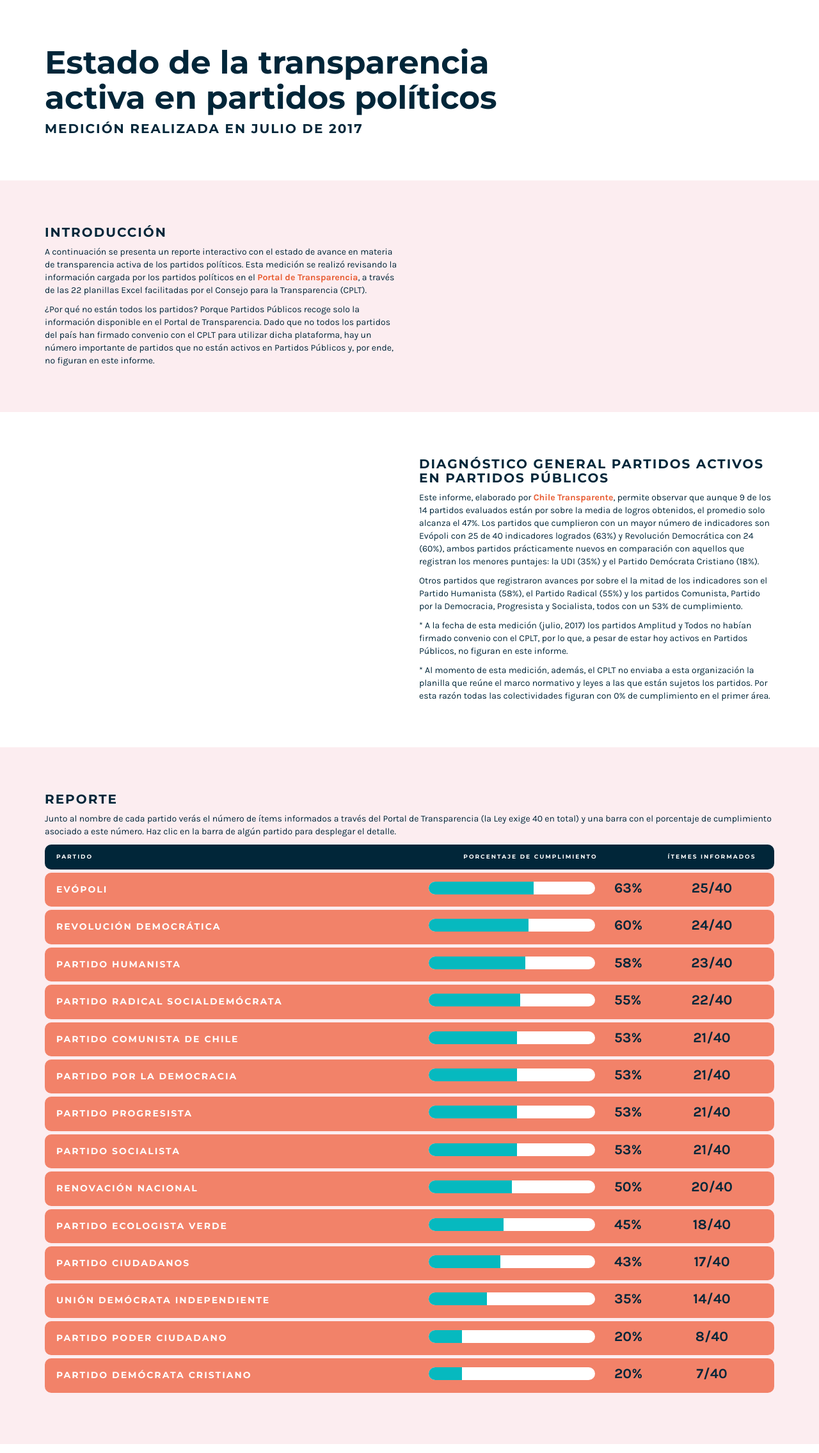
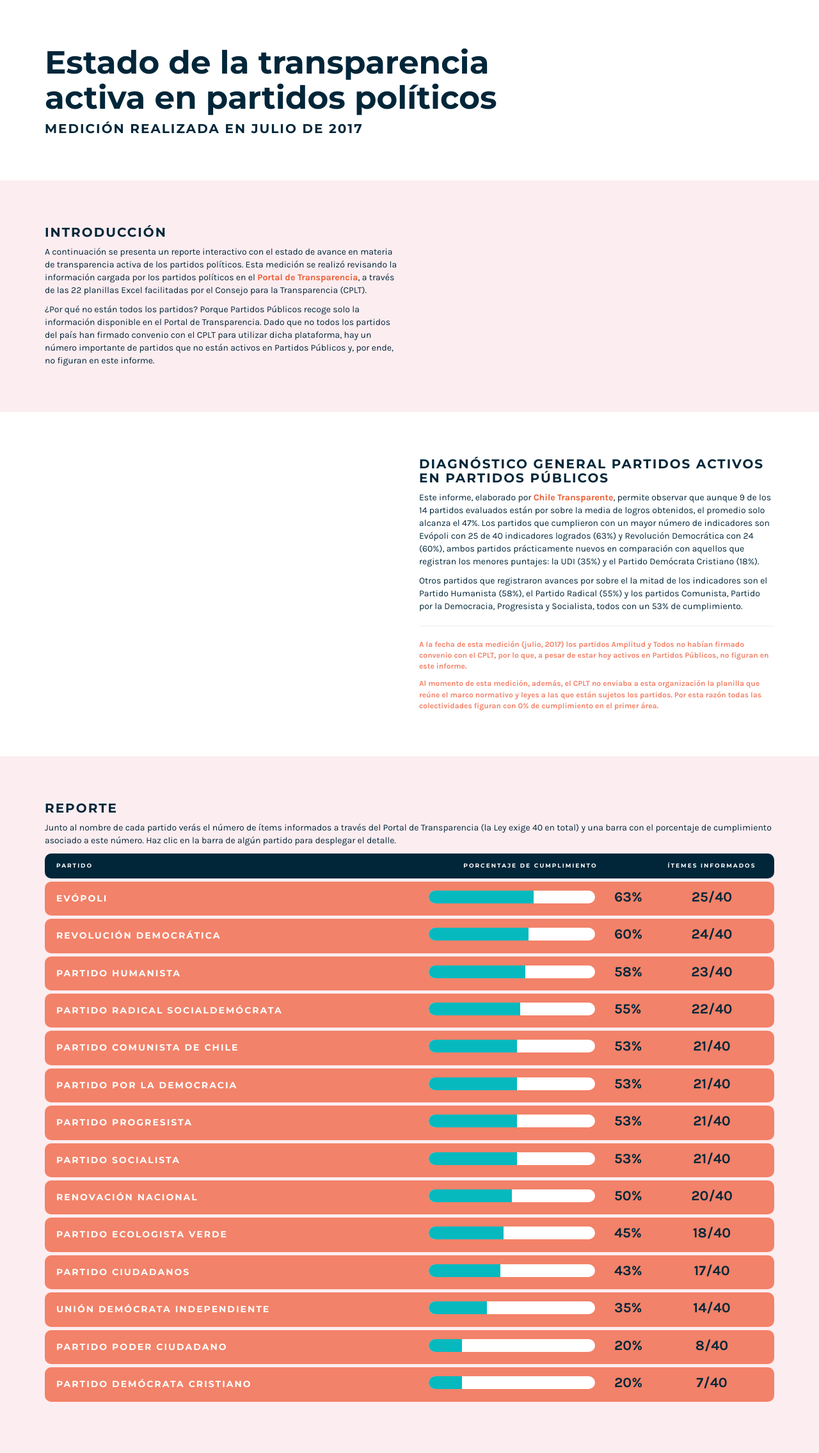
Before and after one commit to ciudadanointeligente/reportes, a Jekyll site: the page built from report.html, in a window 1280 px wide. Shown: the whole page at 64% size. Built offline with Jekyll 4.4.1, drawn with Linux system fonts in a browser that asks for light colours; nearby versions of some CDN libraries.

Commit message:
Small text

```diff
--- a/assets/css/report.css
+++ b/assets/css/report.css
@@ -32,6 +32,11 @@ h4{
   font-size: 14px;
   letter-spacing: 2px;
   color: white;
+}
+.small-note{
+  font-size: 12px;
+  font-weight: 700;
+  color: #F28269;
 }
 #report-title{
   background-color: white;
@@ -87,11 +92,9 @@ h4{
   border: 3px solid #06B9BF;
   border-radius: 10px;
   padding: 10px 15px 0px 15px;
-  font-family: 'Montserrat', sans-serif;
-  text-transform: uppercase;
-  letter-spacing: 2px;
+  font-family: 'Karla', sans-serif;
   font-weight: 700;
-  font-size: 9px;
+  font-size: 12px;
   color: white;
 }
 .category-body{
--- a/report.html
+++ b/report.html
@@ -40,8 +40,9 @@ layout: default
         <h2>Diagnóstico general partidos activos en Partidos Públicos</h2>
         <p>Este informe, elaborado por <a href="http://www.chiletransparente.cl/" target="_blank">Chile Transparente</a>, permite observar que aunque 9 de los 14 partidos evaluados están por sobre la media de logros obtenidos, el promedio solo alcanza el 47%. Los partidos que cumplieron con un mayor número de indicadores son Evópoli con 25 de 40 indicadores logrados (63%) y Revolución Democrática con 24 (60%), ambos partidos prácticamente nuevos en comparación con aquellos que registran los menores puntajes: la UDI (35%) y el Partido Demócrata Cristiano (18%).</p>
         <p>Otros partidos que registraron avances por sobre el la mitad de los indicadores son el Partido Humanista (58%), el Partido Radical (55%) y los partidos Comunista, Partido por la Democracia, Progresista y Socialista, todos con un 53% de cumplimiento.</p>
-        <p>* A la fecha de esta medición (julio, 2017) los partidos Amplitud y Todos no habían firmado convenio con el CPLT, por lo que, a pesar de estar hoy activos en Partidos Públicos, no figuran en este informe.</p>
-        <p>* Al momento de esta medición, además, el CPLT no enviaba a esta organización la planilla que reúne el marco normativo y leyes a las que están sujetos los partidos. Por esta razón todas las colectividades figuran con 0% de cumplimiento en el primer área.</p>
+        <hr>
+        <p class="small-note">A la fecha de esta medición (julio, 2017) los partidos Amplitud y Todos no habían firmado convenio con el CPLT, por lo que, a pesar de estar hoy activos en Partidos Públicos, no figuran en este informe.</p>
+        <p class="small-note">Al momento de esta medición, además, el CPLT no enviaba a esta organización la planilla que reúne el marco normativo y leyes a las que están sujetos los partidos. Por esta razón todas las colectividades figuran con 0% de cumplimiento en el primer área.</p>
       </div>
     </div>
   </div>
```
